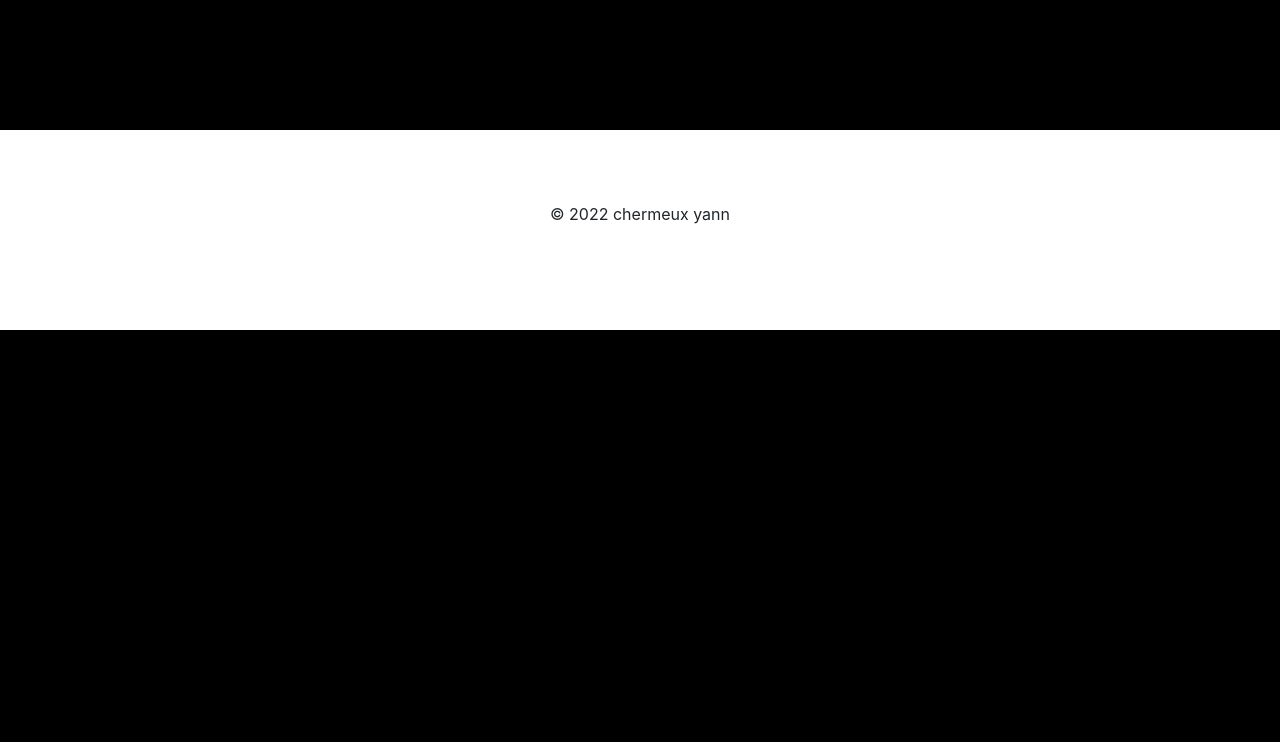
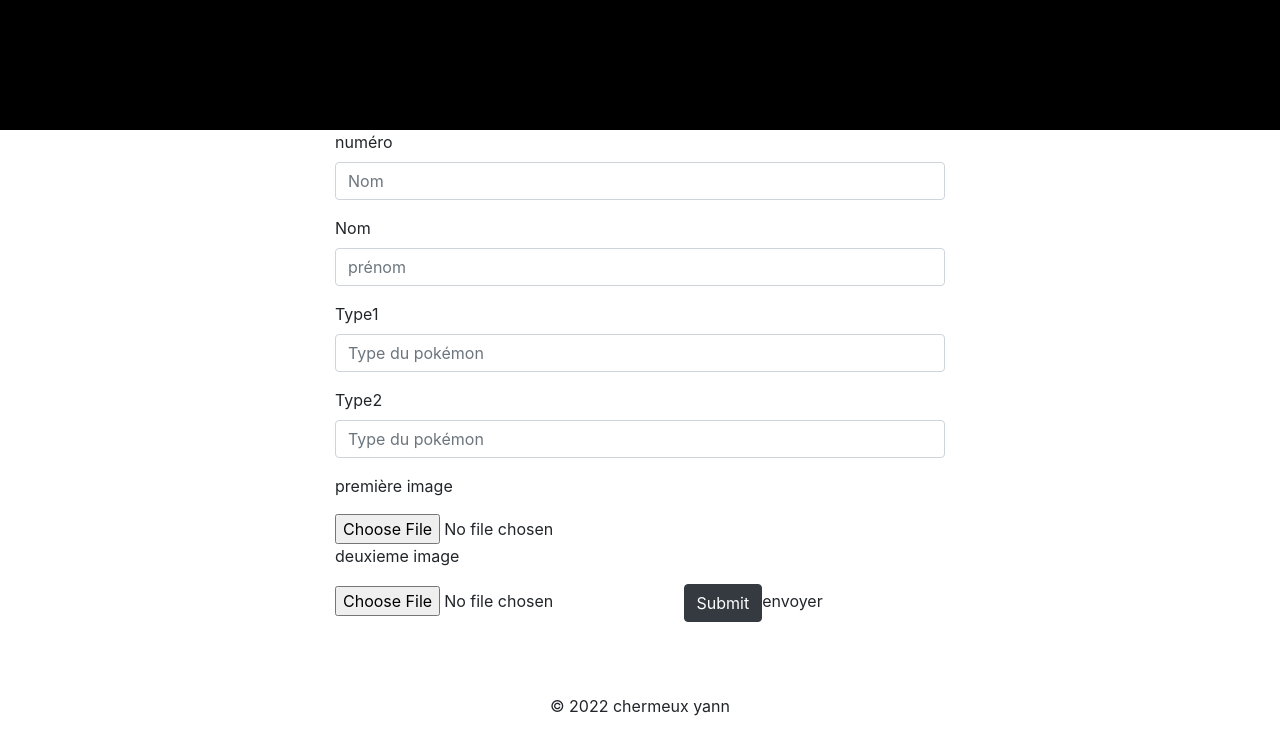
Before and after one commit to Chermeux-Yann/quete9, a PHP site: page /index.php?formpokemon in a window 1280 px wide. Shown: the part 470-1212 px from the top of the page. Before the commit the page ends 800 px from the top, so only its background shows below. Run offline with PHP 8.4, Linux system fonts and the light colour scheme.

Commit message:
first commit

```diff
--- a/form2.php
+++ b/formchampion.php
@@ -1,5 +1,5 @@
 
-<form action="index.php"  method="POST"  class="form col-6"  enctype="multipart/form-data">
+<form action="index.php"  method="POST"  class="form col-9"  enctype="multipart/form-data">
   <div class="form-group  ">
   <label for="numéro">Ville</label>
     <input type="text" class="form-control" name="numc" required>
@@ -18,5 +18,5 @@
   </div>
   <input type="file" id="image" name="img"  >
 
-    <input type="submit" name="subchampion" class="btn btn-dark">envoyer
+  <p>image du champion</p><input type="submit" name="subchampion" class="btn btn-dark">envoyer
 </form>
--- a/form.php
+++ b/formpokemon.php
@@ -17,8 +17,8 @@
     <label for="type">Type2</label>
     <input type="text" class="form-control" name="type2" placeholder="Type du pokémon" >
   </div>
-<input type="file" id="image" name="imagepokemon"  required>
-<input type="file" id="image2" name="imagepokemonnew"  required>
+  <p>première image</p><input type="file" id="image" name="imagepokemon"  required>
+  <p>deuxieme image</p><input type="file" id="image2" name="imagepokemonnew"  required>
 
     <input type="submit" name="sub" class="btn btn-dark">envoyer
 </form>
--- a/includes/footer.php
+++ b/includes/footer.php
@@ -4,9 +4,3 @@
 
 </footer>
 <!-- Footer -->
-
-
-
-
-<script src="https://cdn.jsdelivr.net/npm/jquery@3.5.1/dist/jquery.slim.min.js" integrity="sha384-DfXdz2htPH0lsSSs5nCTpuj/zy4C+OGpamoFVy38MVBnE+IbbVYUew+OrCXaRkfj" crossorigin="anonymous"></script>
-<script src="https://cdn.jsdelivr.net/npm/bootstrap@4.6.2/dist/js/bootstrap.bundle.min.js" integrity="sha384-Fy6S3B9q64WdZWQUiU+q4/2Lc9npb8tCaSX9FK7E8HnRr0Jz8D6OP9dO5Vg3Q9ct" crossorigin="anonymous"></script>
--- a/includes/header.php
+++ b/includes/header.php
@@ -15,10 +15,10 @@
         <a class="nav-link btn btn-light" href="index.php?poke">Pokémon </a>
       </li>
       <li class="nav-item  ml-3">
-        <a class="nav-link btn btn-warning" href="index.php?form2">Ajoute un Champion  </a>
+        <a class="nav-link btn btn-warning" href="index.php?formchampion">Ajoute un Champion  </a>
       </li>
       <li class="nav-item  ml-3">
-        <a class="nav-link btn btn-warning" href="index.php?form">Ajoute un Pokémon</a>
+        <a class="nav-link btn btn-warning" href="index.php?formpokemon">Ajoute un Pokémon</a>
       </li>
     </ul>
   </div>
@@ -27,7 +27,7 @@
 
 <div class="jumbotron ">
   <div class="container">
-    <img src="img/starter.png" alt="">
+    <img src="img/starter.png" >
 
   </div>
 </div>
--- a/index.php
+++ b/index.php
@@ -11,8 +11,8 @@
 
 <?php
 // formulaire pour ajouter un pokemon
- if(isset($_GET['form'])){
-    include 'form.php';
+ if(isset($_GET['formpokemon'])){
+    include 'formpokemon.php';
  }
 
  if(isset($_POST['sub'])){
@@ -79,16 +79,42 @@ if(isset($_GET['fichepokeid'])){
 <!-- la carte pokemon  -->
 <img src="<?php   echo $value['image'] ?>" class="card-img-top  "  style="width: 6rem; margin: auto; height:6rem;"alt="pokémon">
 <div class="card-body text-center d-flex flex-column ">
-  <h5 class="card-title">Numéro: <?php   echo $value['numero'] ;?></h5>
-  <p class="card-text">Nom: <?php   echo $value['first_name']; ?></p>
-  <p class="card-text">Type: <?php   echo $value['type1'] . ' ' . $value['type2']  ;?></p>
+  <h5 class="card-title">Numéro: <?php echo htmlspecialchars( $value['numero']) ;?></h5>
+  <p class="card-text">Nom: <?php echo htmlspecialchars( $value['first_name']); ?></p>
+  <p class="card-text">Type: <?php echo htmlspecialchars( $value['type1'] . ' ' . $value['type2'])  ;?></p>
 
-  <a href="index.php?fichepokeid=<?php echo $value['id']?>"class="btn btn-outline-dark mt-auto" > Fiche pokémon</a>
+  <a href="index.php?fichepokeid=<?php echo htmlspecialchars( $value['id']);?>"class="btn btn-outline-dark mt-auto" > Fiche pokémon</a>
 </div>
 </div>
 </div>
 <?php
   }
+}
+?>
+<!-- modifier le pokemon dans la fiche pokemon -->
+
+<?php if(isset($_GET['modifier'])){
+  include'modifierpokemon.php';
+
+}if(isset($_POST['submitpoke'])){
+    $sql= "UPDATE pokemon SET `numero`=:numero, `first_name`= :first_name, `type1`= :type1 , `type2`= :type2 , `image`= :image , `newimg`= :newimg WHERE id= :id";
+    $prepare = $db->prepare($sql);
+    $prepare->execute(
+        [
+            'numero' => $_POST['nummodif'],
+            'first_name' => $_POST['nommodif'],
+            'type1' => $_POST['type1modif'],
+            'type2' => $_POST['type2modif'],
+            'image' => 'imgpoke/' . $_FILES['imagepokemon']['name'],
+            'newimg' => 'newpoke/' . $_FILES['imagepokemonnew']['name'],
+            'id' => $_POST['id']
+        ]
+    );
+    $fileName = 'imgpoke/' . basename($_FILES['imagepokemon']['name']);
+    move_uploaded_file($_FILES['imagepokemon']['tmp_name'], $fileName);
+    $fileName = 'newpoke/' . basename($_FILES['imagepokemonnew']['name']);
+    move_uploaded_file($_FILES['imagepokemonnew']['tmp_name'], $fileName);
+
 }
 ?>
 </div>
@@ -103,8 +129,8 @@ if(isset($_GET['fichepokeid'])){
 <?php
 
 // formulaire pour ajouter un champion
-if(isset($_GET['form2'])){
-    include 'form2.php';
+if(isset($_GET['formchampion'])){
+    include 'formchampion.php';
 
  }
  if(isset($_POST['subchampion'])){
@@ -138,11 +164,11 @@ $test = $prepare->execute(
 <div class="card ">
   <img src="<?php   echo $value['image'] ?>" class="card-img-top  "  style="width: 8rem; margin: auto;  height:8rem;"alt="...">
   <div class="card-body text-center d-flex flex-column">
-    <h5 class="card-title">ville: <?php   echo $value['ville'] ;?></h5>
-    <p class="card-text">Champion: <?php   echo $value['champion']; ?></p>
-    <p class="card-text">Type: <?php   echo $value['type'] ;?></p>
-    <p class="card-text">Badge: <?php   echo $value['badge'] ;?></p>
-    <a href="index.php?fichechampion=<?php echo $value['id']?>" class="btn btn-outline-dark mt-auto">Champion</a>
+    <h5 class="card-title">ville: <?php   echo htmlspecialchars( $value['ville']) ;?></h5>
+    <p class="card-text">Champion: <?php   echo  htmlspecialchars( $value['champion']); ?></p>
+    <p class="card-text">Type: <?php   echo  htmlspecialchars( $value['type']) ;?></p>
+    <p class="card-text">Badge: <?php   echo  htmlspecialchars( $value['badge']) ;?></p>
+    <a href="index.php?fichechampion=<?php echo  htmlspecialchars( $value['id'])?>" class="btn btn-outline-dark mt-auto">Champion</a>
   </div>
 </div>
 </div>
@@ -184,33 +210,7 @@ if(isset($_GET['modifierchamp'])){
 
 </div>
 </section>
-<!-- modifier le pokemon dans la fiche pokemon -->
-
-<?php if(isset($_GET['modifier'])){
-  include'modifierpokemon.php';
-
-}if(isset($_POST['submitpoke'])){
-    $sql= "UPDATE pokemon SET `numero`=:numero, `first_name`= :first_name, `type1`= :type1 , `type2`= :type2 , `image`= :image , `newimg`= :newimg WHERE id= :id";
-    $prepare = $db->prepare($sql);
-    $prepare->execute(
-        [
-            'numero' => $_POST['nummodif'],
-            'first_name' => $_POST['nommodif'],
-            'type1' => $_POST['type1modif'],
-            'type2' => $_POST['type2modif'],
-            'image' => 'imgpoke/' . $_FILES['imagepokemon']['name'],
-            'newimg' => 'newpoke/' . $_FILES['imagepokemonnew']['name'],
-            'id' => $_POST['id']
-
-
-        ]
-    );
-    $fileName = 'imgpoke/' . basename($_FILES['imagepokemon']['name']);
-    move_uploaded_file($_FILES['imagepokemon']['tmp_name'], $fileName);
-    $fileName = 'newpoke/' . basename($_FILES['imagepokemonnew']['name']);
-    move_uploaded_file($_FILES['imagepokemonnew']['tmp_name'], $fileName);
-
-}
+<?php
 
 
 // afficher la carte pokemon sur le bouton fiche pokemon
@@ -243,6 +243,7 @@ if(isset($_GET['fichechampion'])){
 
 <?php  include 'includes/footer.php' ?>
 
-
+<script src="https://cdn.jsdelivr.net/npm/jquery@3.5.1/dist/jquery.slim.min.js" integrity="sha384-DfXdz2htPH0lsSSs5nCTpuj/zy4C+OGpamoFVy38MVBnE+IbbVYUew+OrCXaRkfj" crossorigin="anonymous"></script>
+<script src="https://cdn.jsdelivr.net/npm/bootstrap@4.6.2/dist/js/bootstrap.bundle.min.js" integrity="sha384-Fy6S3B9q64WdZWQUiU+q4/2Lc9npb8tCaSX9FK7E8HnRr0Jz8D6OP9dO5Vg3Q9ct" crossorigin="anonymous"></script>
 </body>
 </html>
--- a/modifierchampion.php
+++ b/modifierchampion.php
@@ -35,7 +35,7 @@
 </div>
 <input type="file" id="imgchamp"  name="imgchamp" required >
 
-  <input type="submit" name="submitchamp" class="btn btn-dark">envoyer
+<p>image du champion</p><input type="submit" name="submitchamp" class="btn btn-dark">envoyer
 </form>
 <?php
 };
--- a/modifierpokemon.php
+++ b/modifierpokemon.php
@@ -33,8 +33,8 @@
   <label for="type">Type2</label>
   <input type="text" class="form-control" name="type2modif" placeholder="Type du pokémon"  >
 </div>
-<input type="file" id="image" name="imagepokemon" required >
-<input type="file" id="image2" name="imagepokemonnew" required >
+<p>première image</p><input type="file" id="image" name="imagepokemon" required >
+<p>deuxieme image</p><input type="file" id="image2" name="imagepokemonnew" required >
 
   <input type="submit" name="submitpoke" class="btn btn-dark">envoyer
 </form>
--- a/styles/style.css
+++ b/styles/style.css
@@ -9,6 +9,7 @@ header{
 }
 .jumbotron{
     background-color: black;
+
 }
 .jumbotron img{
 width: 100%;
@@ -28,7 +29,7 @@ width: 100%;
 
 }
 .card-body strong{
-    margin-left: 70px;
+    margin-left: 50px;
 }
 
 .cardpokedex{
```
Also changed, not shown: cardchamp.php (+11 -9 lines), cardpokemon.php (+11 -9 lines), img/logo1.png (added), img/rick.jpg (added), img/yannou.jpg (added), imgpoke/mia.jpg (added).
